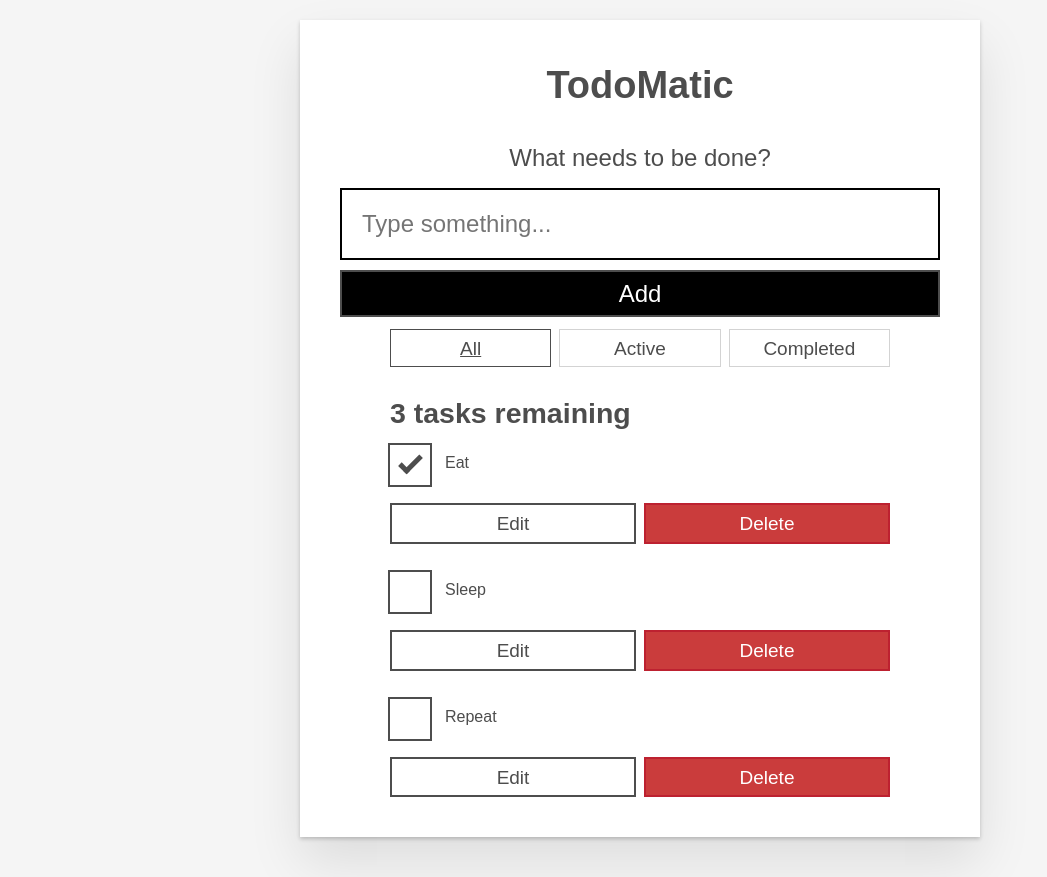
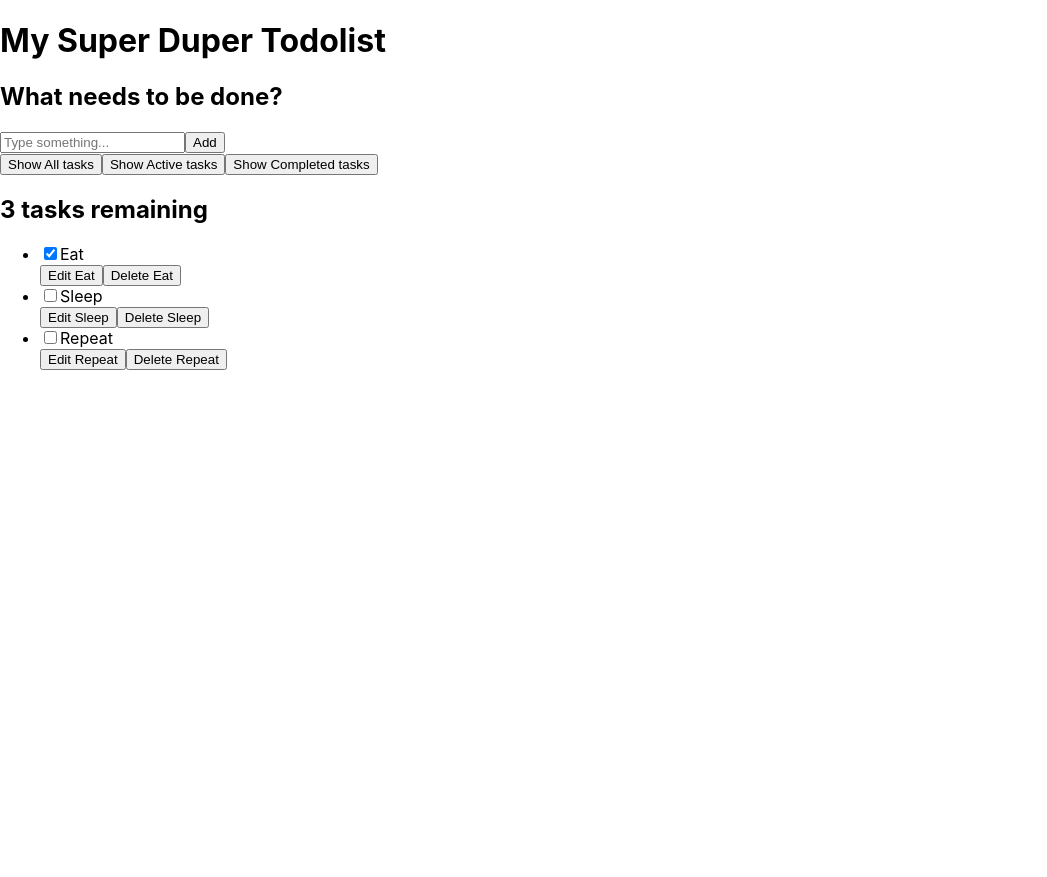
Before and after one commit to alcohan/todo-app, a React (Create React App) app: page / in a window 1280 px wide. Shown: the whole page, without its empty margins (0-1047 px from the left). After the commit the page ends 800 px from the top, so only its background shows below. Built offline with nearby package versions, Linux system fonts and the light colour scheme.

Commit message:
some changes

```diff
--- a/public/index.html
+++ b/public/index.html
@@ -24,7 +24,8 @@
       work correctly both with client-side routing and a non-root public URL.
       Learn how to configure a non-root public URL by running `npm run build`.
     -->
-    <title>TodoMatic</title>
+    <title>Todolist
+    </title>
   </head>
   <body>
     <noscript>You need to enable JavaScript to run this app.</noscript>
--- a/src/App.js
+++ b/src/App.js
@@ -1,4 +1,4 @@
-import './App.css';
+// import './App.css';
 import React, {useState } from "react";
 import Todo from "./components/Todo";
 import Form from "./components/Form";
@@ -74,7 +74,7 @@ function App(props) {
 
   return (
     <div className="todoapp stack-large">
-      <h1>TodoMatic</h1>
+      <h1>My Super Duper Todolist</h1>
       <Form addTask={addTask}/>
       <div className="filters btn-group stack-exception">
         {filterList}
```
